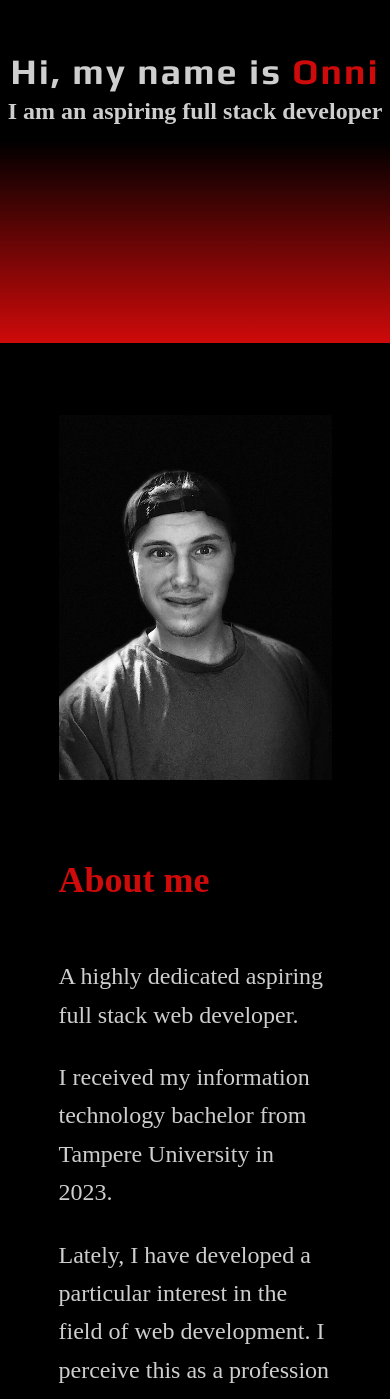
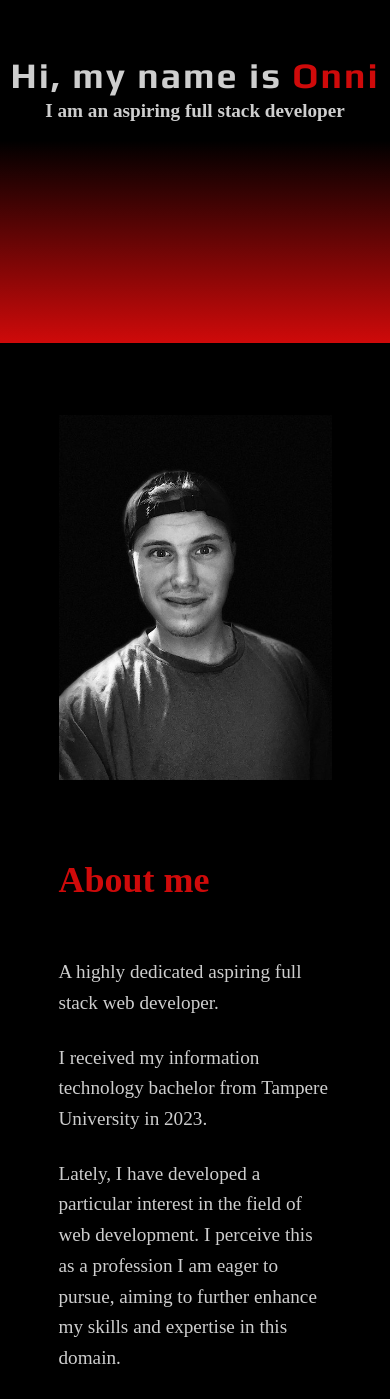
Before and after one commit to xmk0987/OldPersonalPortfolio, a React (Create React App) app in the folder frontend/: page / in a window 390 px wide. Shown: the part 163-1562 px from the top of the page. Built offline with nearby package versions, Linux system fonts and the light colour scheme; a web font is replaced by a local one.

Commit message:
media query fixes

```diff
--- a/frontend/src/components/projects.js
+++ b/frontend/src/components/projects.js
@@ -82,7 +82,7 @@ const Projects = () => {
                         rel="noreferrer"   href={currentProject.url ? currentProject.url : '#'}
                         target="_blank">Give it a try
                     </a>
-                    <p className={` ${showTryUrl? '' : 'dont-show'}`} > or </p>
+                    <p className={` ${showTryUrl? '' : 'dont-show'} about-text or-text`} > or </p>
                     <a className="project-more-info" href={currentProject.route}>Find out more</a>
                 </div>
             </div>
--- a/frontend/src/stylesheets/about.css
+++ b/frontend/src/stylesheets/about.css
@@ -53,9 +53,6 @@
         font-size: 1.5rem;
     }
 
-    .about-text{
-        font-size: 0.9rem;
-    }
 
     .about-profile-image {
         max-width:400px;
@@ -70,11 +67,6 @@
         flex-direction: column;
         height: auto;
         gap: 0rem;
-    }
-
-
-    .about-text{
-        font-size: 1rem;
     }
 
     .about-profile-image {
@@ -107,4 +99,8 @@
         max-width: 90%;
         height: auto;
     }
+
+    .about-text{
+        font-size: 0.8rem;
+    }
 }
--- a/frontend/src/stylesheets/banner.css
+++ b/frontend/src/stylesheets/banner.css
@@ -72,6 +72,17 @@
     }
 }
 
+@media only screen and (max-width: 490px){
+    .main-header{
+        font-size:1.5rem;
+    }
+
+    #banner-sec-text{
+        font-size: 0.8rem;
+    }
+}
+
+
 @media only screen and (max-width: 377px){
     .main-header{
         font-size:1rem;
--- a/frontend/src/stylesheets/projects.css
+++ b/frontend/src/stylesheets/projects.css
@@ -22,6 +22,7 @@
 
 .image{
     width: 100%;
+
 }
 
 .nextButton{
@@ -112,3 +113,15 @@
     }
 
 }
+
+@media only screen and (max-width: 340px){
+    .project-more-info-container{
+        flex-direction: column;
+    }
+    .project-more-info{
+        margin-bottom: 0;
+    }
+    .or-text{
+        margin: 0;
+    }
+}
```
